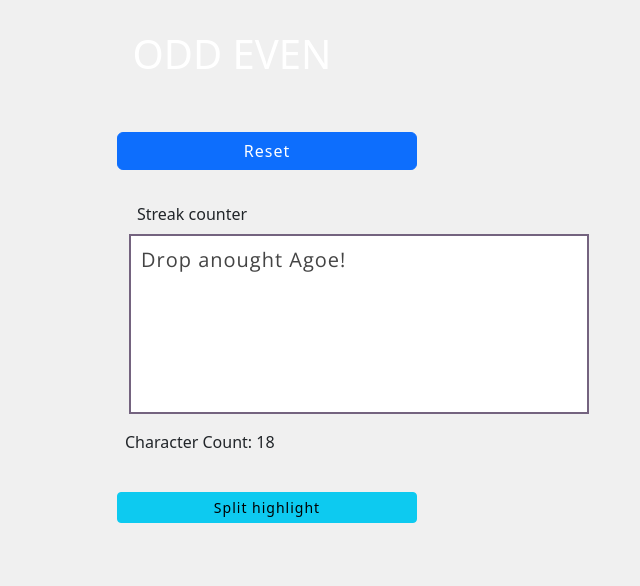
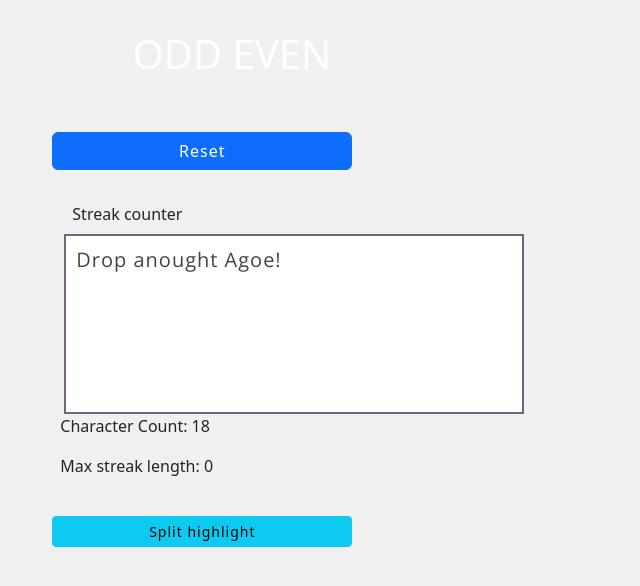
Before and after one commit to TinKurbatoff/odd-even-react-flask, a React (Create React App) app in the folder frontend-react/: page / in a window 1280 px wide. Shown: the top 586 px of the page, without its empty margins (408-1048 px from the left). Built offline with nearby package versions, Linux system fonts and the light colour scheme.

Commit message:
cleaned code

```diff
--- a/frontend-react/src/App.js
+++ b/frontend-react/src/App.js
@@ -1,16 +1,6 @@
 import React, { Component } from "react";
 import axios from "axios";
 import "./style.css";
-
-const todoItems = [];
-
-class CharacterBox extends React.Component {
-  render() {
-    return (
-      <div>Character Count:{this.props.charCount}</div>
-    )
-  }
-}
 
 class App extends Component {
   constructor(props) {
@@ -20,12 +10,13 @@ class App extends Component {
       stringValue: 'Drop anought Agoe!',
       textHighlights: 'Drop <mark>anought</mark> Agoe!',
       serverHighLights: '',
+      maxStreakLength: 0,
     };
   }
 
   charCount = () => {
     const value = this.state.stringValue.length;
-    return (<label> {value} </label>);
+    return (<>{value}</>);
     };
 
   onChange = (value) => {
@@ -34,7 +25,7 @@ class App extends Component {
     // value=value.replace(/\n$/g, '&')
     axios
       .get(`https://1axm.com/odd-even/?input=${value}`)
-      .then((res) => this.setState({ serverHighLights: res.data }))
+      .then((res) => this.setState({ serverHighLights: res.data, maxStreakLength: res.data.maxx }))
       .catch((err) => console.log(err));
     this.setState({
          stringValue: value,
@@ -44,42 +35,37 @@ class App extends Component {
   };
 
   resetInput = () => {
+    /* Reset input field */
     console.log(this.state.stringValue);
     this.setState({
          stringValue: '',
          serverHighLights: '',
     });
-    // this.state.stringValue = '';
   };
 
-//   applyHighlights = (text) => {
-//     text = text
-//       .replace(/\n$/g, '\n\n')
-//       .replace(/[A-Z].*?\b/g, '<mark>$&</mark>');
-//     return text;
-//
-//   }
 
   showHighlights = () => {
-    // const text = this.applyHighlights(this.state.stringValue);
+    /* Show highlight markdown  */
     const text = this.state.serverHighLights.markdown;
     console.log(text);
     return {__html: text}
   }
 
   showPerspective = () => {
-  this.setState({flag: !this.state.flag});
-  console.log(this.state.flag)
+    /* Show show highlight underneath  */
+    this.setState({flag: !this.state.flag});
+    console.log(this.state.flag)
   };
 
   // Finally render
   render() {
     let containerState = this.state.flag ? 'container perspective' : 'container';
+    let maxStreakLength = this.state.maxStreakLength
     return (
       <main className={containerState} >
         <h1 className="text-white text-uppercase text-center my-4">Odd Even</h1>
         <div className="row">
-          <div className="col-md-6 col-sm-10 mx-auto p-0">
+          <div className="col-ml-2 col-sm-10 mx-auto">
             {/* <div className="card p-3 "> */}
               <div className="mb-4">
                 <button
@@ -103,7 +89,11 @@ class App extends Component {
                     onChange={(e) => this.onChange(e.target.value)}
                   />
                   </div>
-                  <div className="mt-4 p-2"><label className="mt-4">Character Count: {this.charCount()}</label></div>
+                  <div className="mt-4 mb-0 p-2 ">
+                    <label className="mt-2">Character Count: {this.charCount()}</label>&nbsp;</div>
+                  <div className="mt-0 mb-0 p-2 ">
+                    <label className="mt-0 ml-8">Max streak length: {maxStreakLength}</label>
+                  </div>
                   <button
                     className="btn btn-info btn-sm"
                     onClick={this.showPerspective}
--- a/frontend-react/src/style.css
+++ b/frontend-react/src/style.css
@@ -40,7 +40,7 @@ body {
 .highlights {
   white-space: pre-wrap;
   word-wrap: break-word;
-  /*color: transparent;*/
+  color: transparent;
 }
 
 textarea {
```
Also changed, not shown: 1 other file (tests, documents, lock files or other folders).
